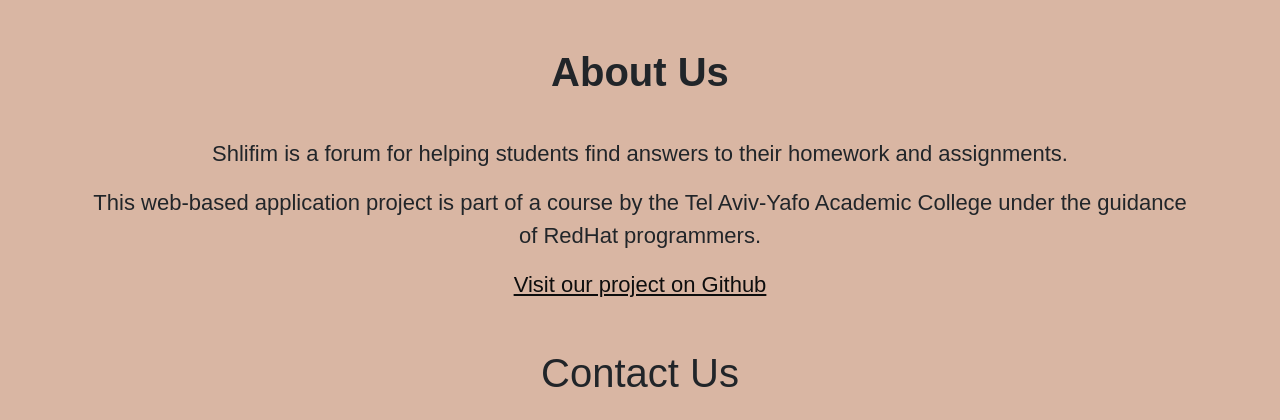
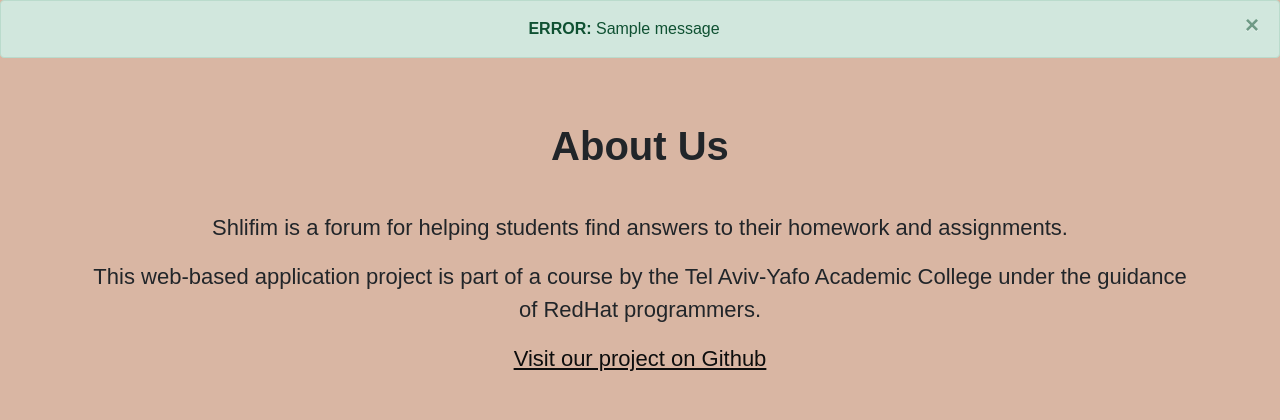
Before and after one commit to redhat-beyond/shlifim, a Django app: page /about/ in a window 1280 px wide. Shown: the part 102-522 px from the top of the page. Run offline with Django 3.2, Linux system fonts and the light colour scheme; tables that the repository leaves empty hold one stand-in row (values such as "Sample post"); one stand-in notice (Sample message) is shown; parts of the project's set-up code (start-up, migrations or seed data) failed here and were passed over; some libraries are stand-ins or nearby versions.

Commit message:
Added failure massages for invalid question + tests
Added 2 Custom messages : Once the user entered invalid tags or invalid book page.
In the other cases, we will have default error massage.

Modified files :
- Edited home/templates/home/base.html to add the messages mechanism under the navbar
- Edited home/views.py with the new failure massages
- Edited shlifim/settings.py to add these kind of messages to the app
- Edited home/tests/test_insert_question_feature.py to add tests for these messages

```diff
--- a/home/templates/home/base.html
+++ b/home/templates/home/base.html
@@ -65,6 +65,16 @@
 		</div>
 	 </div>
 	</nav>
+
+	{% for message in messages %}
+	<div class="alert alert-{{ message.tags }} alert-dismissible fade show" role="alert">
+		<strong>ERROR: </strong> {{ message }}
+		<button type="button" class="close" data-dismiss="alert" aria-label="Close">
+		  <span aria-hidden="true">&times;</span>
+		</button>
+	  </div>
+	{% endfor %}
+
 	{% block content %}{% endblock %}
 	 </body>
 <script src="https://maxcdn.bootstrapcdn.com/bootstrap/4.0.0/js/bootstrap.min.js" integrity="sha384-JZR6Spejh4U02d8jOt6vLEHfe/JQGiRRSQQxSfFWpi1MquVdAyjUar5+76PVCmYl" crossorigin="anonymous"></script>
--- a/home/views.py
+++ b/home/views.py
@@ -5,6 +5,7 @@ from .forms import QuestionForm, SignUpForm
 from django.http import Http404, HttpResponse
 from django.contrib.auth.decorators import login_required
 from django.contrib.auth import login, authenticate
+from django.contrib import messages
 
 
 def about(request):
@@ -69,6 +70,13 @@ def new_question(request):
                     questionInstane = Question.objects.get(id=questForm.id)
                     questionInstane.add_tags_to_question(tags_array)
                 return redirect('question-detail', questForm.id)
+            else:
+                tags_error_msg = '''Invalid data.
+             You may enter up to 5 tags which are separated by ",".
+             Each tag must have between 2-20 characters.'''
+                messages.error(request, tags_error_msg)
+        else:
+            messages.error(request, 'Invalid data. Book number must be between 1-999.')
     return render(request, 'home/questions/new_question.html', {'form': form, 'title': 'New Question'})
 
 
--- a/shlifim/settings.py
+++ b/shlifim/settings.py
@@ -9,6 +9,7 @@ https://docs.djangoproject.com/en/3.1/topics/settings/
 For the full list of settings and their values, see
 https://docs.djangoproject.com/en/3.1/ref/settings/
 """
+from django.contrib.messages import constants as messages
 
 from pathlib import Path
 
@@ -132,3 +133,7 @@ LOGOUT_REDIRECT_URL = '/'
 
 STATIC_URL = '/static/'
 DEFAULT_AUTO_FIELD = 'django.db.models.AutoField'
+
+MESSAGE_TAGS = {
+    messages.ERROR: 'danger'
+}
```
Also changed, not shown: home/tests/test_insert_question_feature.py (+37 -16 lines).
